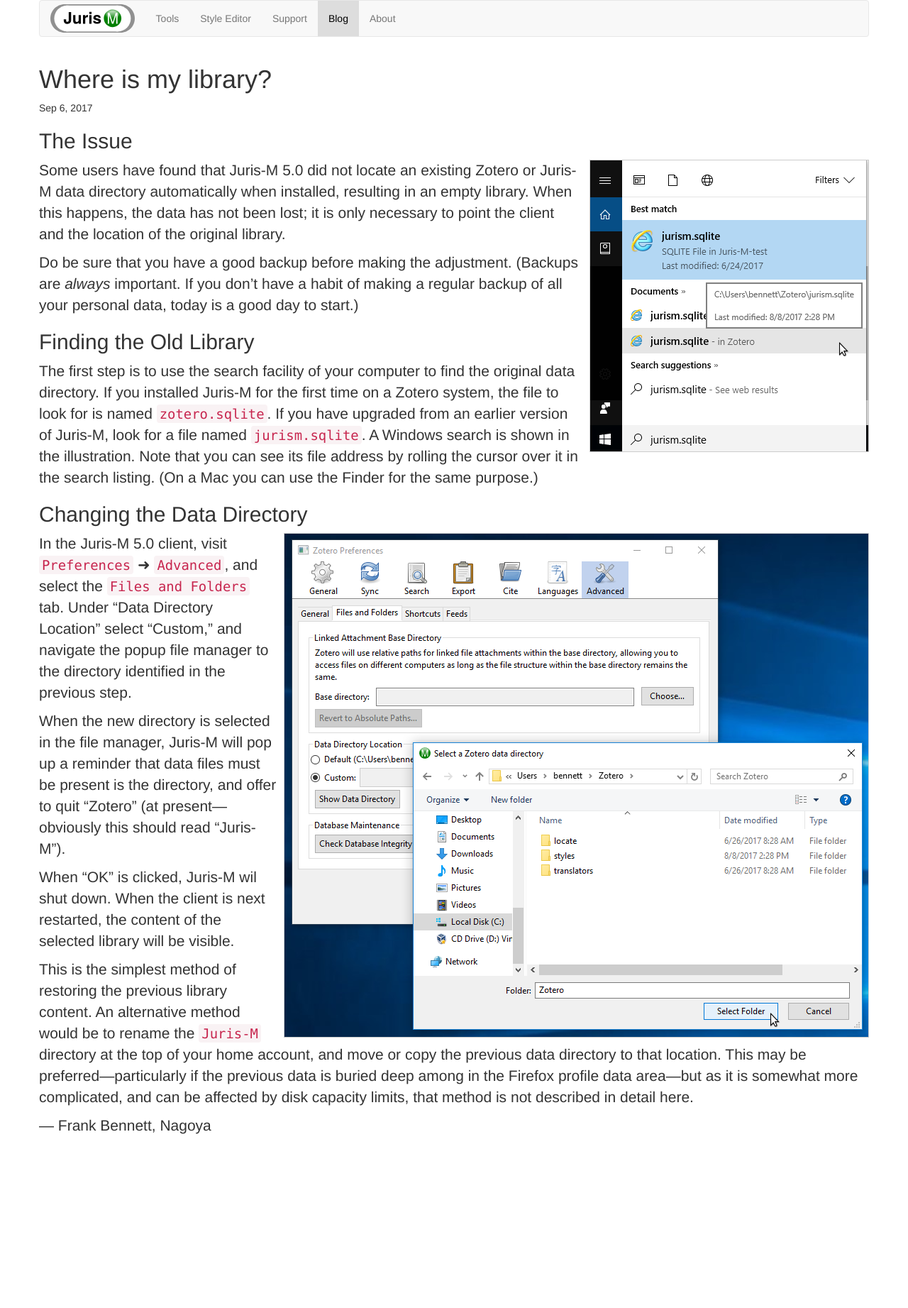
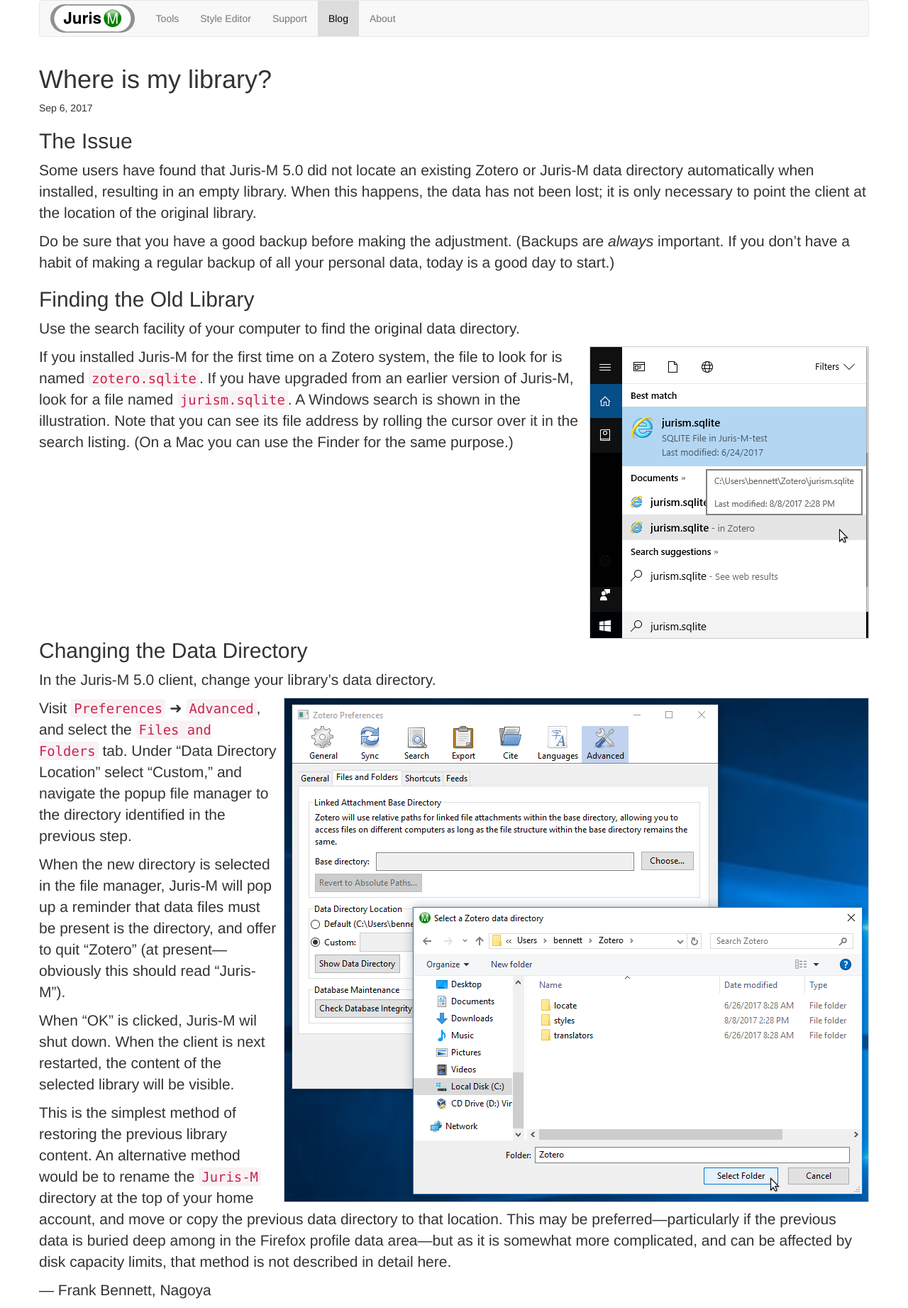
Before and after one commit to Juris-M/blog, a Jekyll site: the page built from _posts/2017-09-06-finding-library.markdown, in a window 1280 px wide. Shown: the whole page at 71% size. Built offline with Jekyll 4.4.1, drawn with Linux system fonts in a browser that asks for light colours; nearby versions of some CDN libraries; before the commit the page ends 1611 px from its top, so only the background shows below that.

Commit message:
Adjust formatting, small edits to post

```diff
--- a/_posts/2017-09-06-finding-library.markdown
+++ b/_posts/2017-09-06-finding-library.markdown
@@ -7,12 +7,10 @@ categories: jurism announcement
 
 ## The Issue
 
-![Finding Jurism](images/search-for-jurism.png)
-
 Some users have found that Juris-M 5.0 did not locate an existing
 Zotero or Juris-M data directory automatically when installed, resulting
 in an empty library. When this happens, the data has not been lost;
-it is only necessary to point the client and the location of the original
+it is only necessary to point the client at the location of the original
 library.
 
 Do be sure that you have a good backup before making the adjustment. (Backups
@@ -21,8 +19,12 @@ of all your personal data, today is a good day to start.)
 
 ## Finding the Old Library
 
-The first step is to use the search facility of your computer to find
-the original data directory. If you installed Juris-M for the first time
+Use the search facility of your computer to find
+the original data directory.
+
+![Finding Jurism](images/search-for-jurism.png)
+
+If you installed Juris-M for the first time
 on a Zotero system, the file to look for is named `zotero.sqlite`.  If
 you have upgraded from an earlier version of Juris-M, look for a file
 named `jurism.sqlite`. A Windows search is shown in the illustration.
@@ -32,9 +34,11 @@ purpose.)
 
 ## Changing the Data Directory
 
+In the Juris-M 5.0 client, change your library's data directory.
+
 ![Select a Data Directory](images/select-data-directory.png)
 
-In the Juris-M 5.0 client, visit `Preferences` ➜ `Advanced`, and
+Visit `Preferences` ➜ `Advanced`, and
 select the `Files and Folders` tab. Under "Data Directory Location"
 select "Custom," and navigate the popup file manager to the directory
 identified in the previous step.
--- a/css/screen.css
+++ b/css/screen.css
@@ -8,6 +8,10 @@
     padding-right: 2px !important;
 }
 */
+
+h2 {
+    clear: right;
+}
 
 .post-content {
     font-size: 150%;
```
